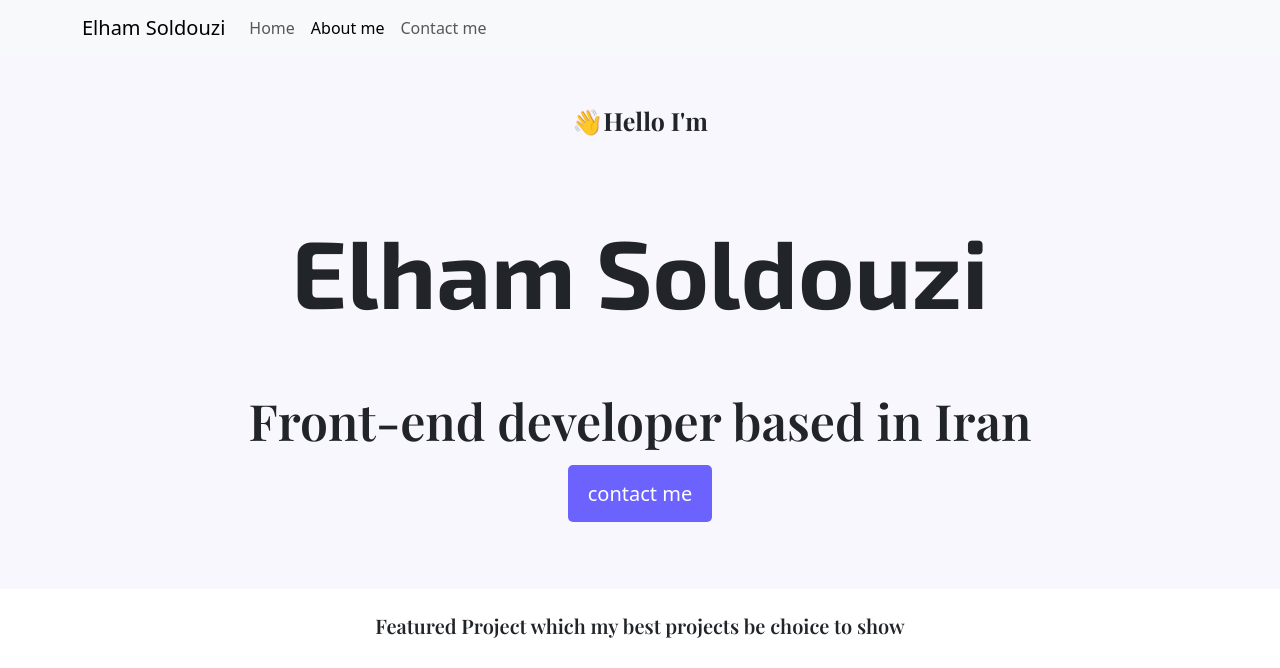
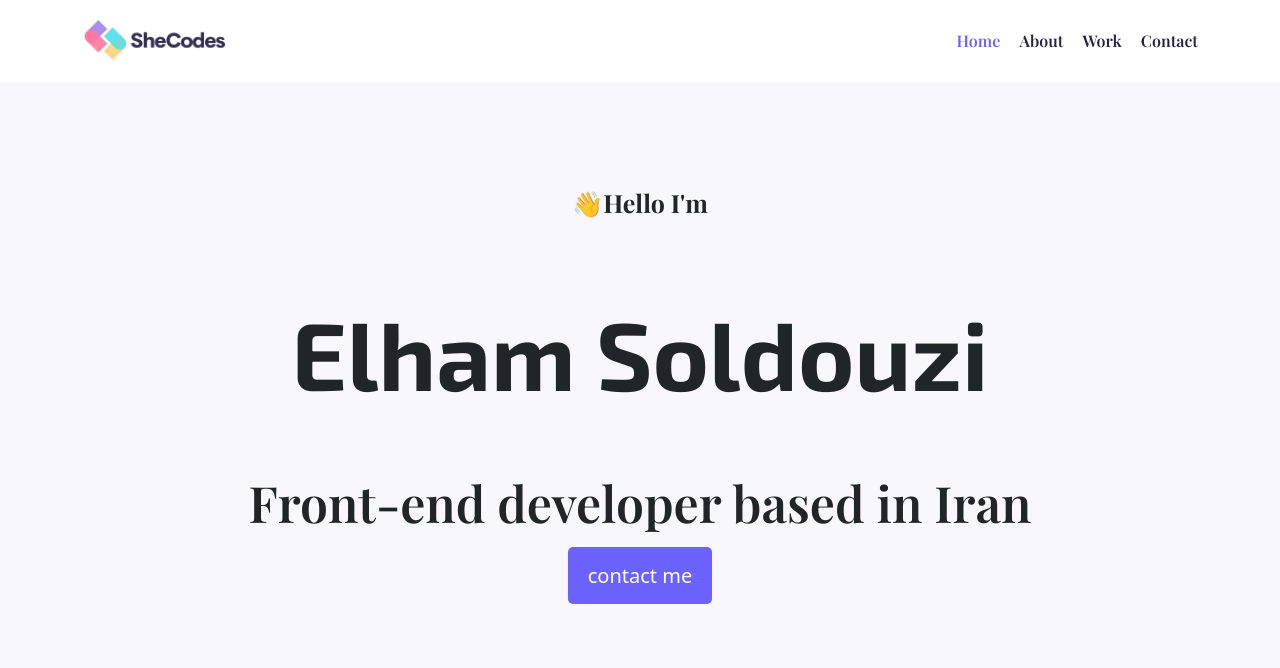
Before and after one commit to ElhamSoldouzi/shecodes-responsive-5-4, a plain HTML site: page index.html in a window 1280 px wide. Shown: the top 668 px of the page. Drawn offline with nearby package versions, Linux system fonts and the light colour scheme; a web font is replaced by a local one.

Commit message:
adding header

```diff
--- a/index.css
+++ b/index.css
@@ -147,3 +147,39 @@ p {
 .elham-photo {
   width: 540px;
 }
+
+.logo {
+  max-height: 40px;
+}
+
+nav {
+  padding: 20px 0px;
+}
+nav li {
+  display: inline;
+  list-style: none;
+  line-height: 42px;
+  font-family: "Playfair Display", serif;
+  font-weight: 600;
+  font-size: 16px;
+  margin-left: 15px;
+}
+
+nav ul {
+  padding: 0px;
+  margin: 0px;
+}
+
+nav a {
+  text-decoration: none;
+  color: #272142;
+}
+
+nav a:hover {
+  color: #6c63ff;
+  transition: all 100ms ease-in-out;
+}
+
+nav li.active a {
+  color: #6c63ff;
+}
--- a/index.html
+++ b/index.html
@@ -31,35 +31,28 @@
     <link rel="stylesheet" href="index.css" />
   </head>
   <body>
-    <nav class="navbar navbar-expand-lg navbar-light bg-light fixed-top">
-      <div class="container">
-        <a class="navbar-brand" href="index.html">Elham Soldouzi</a>
-        <button
-          class="navbar-toggler"
-          type="button"
-          data-bs-toggle="collapse"
-          data-bs-target="#navbarNav"
-          aria-controls="navbarNav"
-          aria-expanded="false"
-          aria-label="Toggle navigation"
-        >
-          <span class="navbar-toggler-icon"></span>
-        </button>
-        <div class="collapse navbar-collapse" id="navbarNav">
-          <ul class="navbar-nav">
-            <li class="nav-item">
-              <a class="nav-link" aria-current="page" href="index.html">Home</a>
-            </li>
-            <li class="nav-item">
-              <a class="nav-link active" href="about.html">About me</a>
-            </li>
-            <li class="nav-item">
-              <a class="nav-link" href="about.html#contact">Contact me</a>
-            </li>
-          </ul>
-        </div>
-      </div>
-    </nav>
+    <div class="container">
+      <nav class="d-flex justify-content-between">
+        <a href="/"
+          ><img
+            src="images/shecodes-logo.png"
+            alt=""
+            class="logo d-none d-md-block"
+          />
+          <img
+            src="images/shecodes-logo-small.jpg"
+            alt=""
+            class="logo d-block d-md-none"
+          />
+        </a>
+        <ul>
+          <li class="active"><a href="index.css"> Home</a></li>
+          <li><a href="about.html">About</a></li>
+          <li><a href="work.html">Work</a></li>
+          <li><a href="contact.html">Contact</a></li>
+        </ul>
+      </nav>
+    </div>
     <div class="hero">
       <div class="style">
         <p>👋Hello I'm</p>
```
Also changed, not shown: about.html (+0 -29 lines), contact.html (+0 -29 lines), work.html (+0 -29 lines), images/shecodes-logo-small.jpg (added), images/shecodes-logo.png (added).
